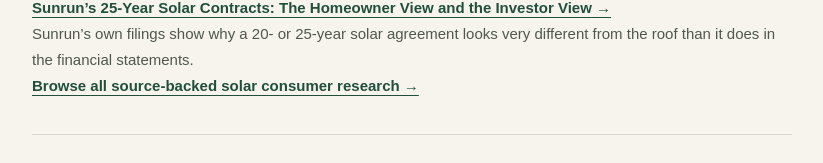
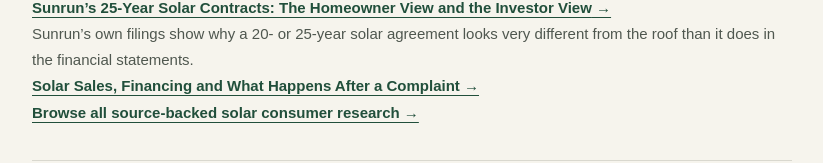
Before and after one commit to Decentralized-Rob/solar-consumer-research, a Next.js app: page /updates in a window 1280 px wide. Shown: the part 1301-1464 px from the top of the page, without its empty margins (228-1051 px from the left). Built offline with nearby package versions, Linux system fonts and the light colour scheme; no server answers; the database is empty.

Commit message:
Preserve related research link on updates page

```diff
--- a/app/updates/page.tsx
+++ b/app/updates/page.tsx
@@ -71,6 +71,7 @@ export default async function UpdatesPage() {
         <h2 id="featured-research-title">Featured research</h2>
         <p><Link href={featuredResearchStory.href}>{featuredResearchStory.title} →</Link></p>
         <p>{featuredResearchStory.deck}</p>
+        <p><Link href="/research/solar-sales-financing-after-complaint">Solar Sales, Financing and What Happens After a Complaint →</Link></p>
         <p><Link href="/research">Browse all source-backed solar consumer research →</Link></p>
       </section>
 
```
